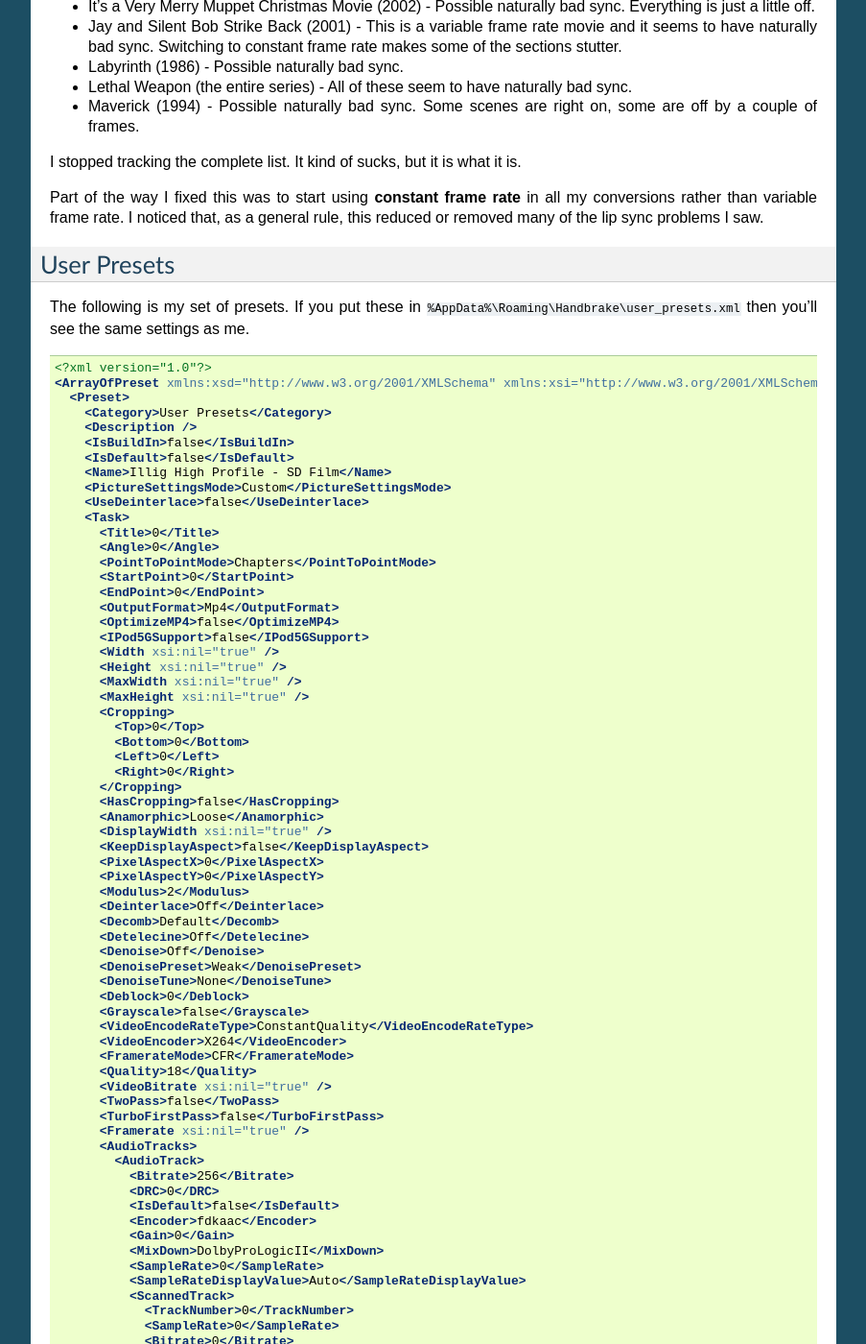
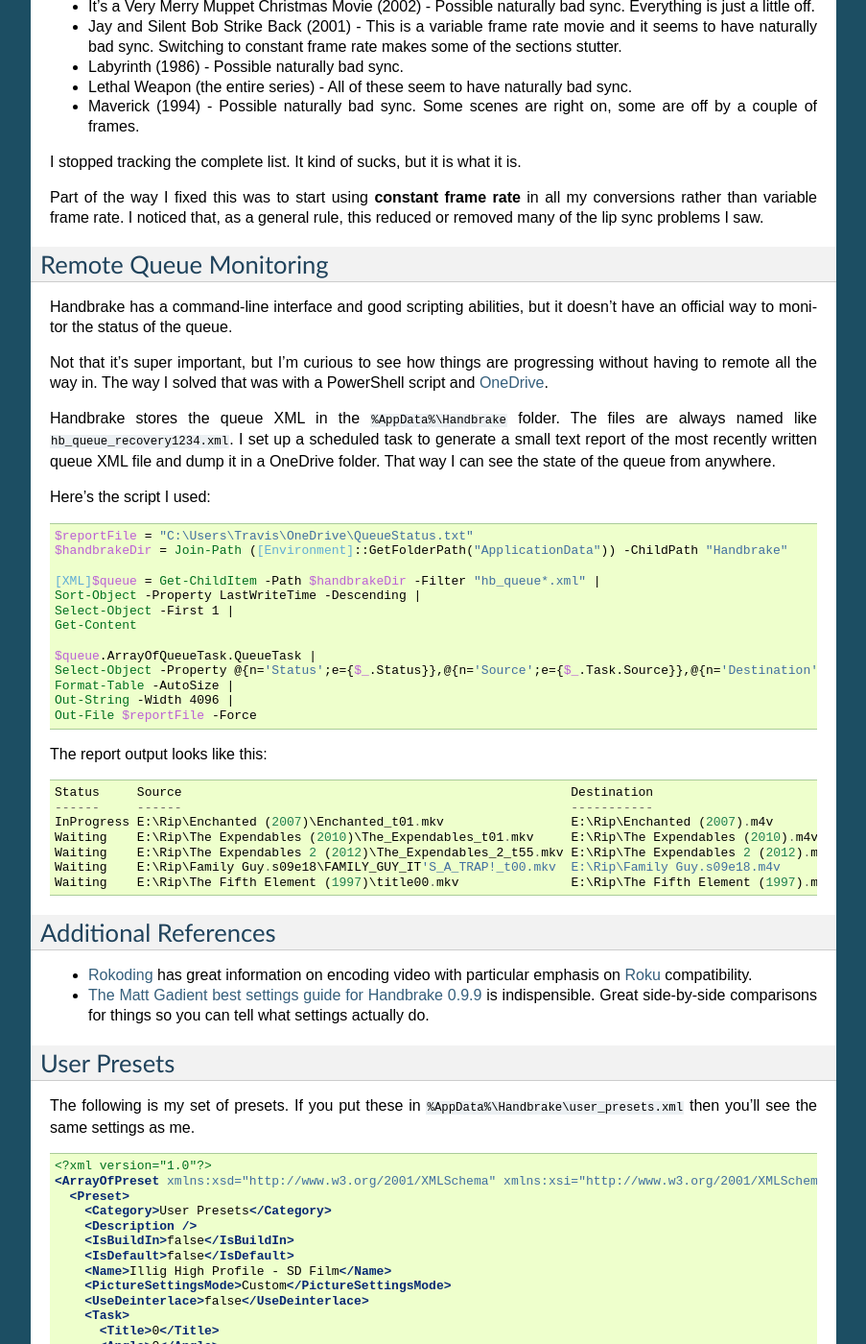
Before and after one commit to tillig/mediacenter, a Sphinx documentation site: the page built from docs/software/convert/handbrake.rst, in a window 1280 px wide and 1400 px high, scrolled down 3030 px. Shown: the whole window at 96% size, without its empty margins (198-1101 px from the left). Built offline with Sphinx 7.4.7, drawn with Linux system fonts in a browser that asks for light colours; some of the changed text lies outside the part shown.

Commit message:
Added remote queue monitor script.

```diff
--- a/docs/software/convert/handbrake.rst
+++ b/docs/software/convert/handbrake.rst
@@ -146,10 +146,52 @@ I stopped tracking the complete list. It kind of sucks, but it is what it is.
 
 Part of the way I fixed this was to start using **constant frame rate** in all my conversions rather than variable frame rate. I noticed that, as a general rule, this reduced or removed many of the lip sync problems I saw.
 
+Remote Queue Monitoring
+=======================
+Handbrake has a command-line interface and good scripting abilities, but it doesn't have an official way to monitor the status of the queue.
+
+Not that it's super important, but I'm curious to see how things are progressing without having to remote all the way in. The way I solved that was with a PowerShell script and `OneDrive <onedrive.live.com>`_.
+
+Handbrake stores the queue XML in the ``%AppData%\Handbrake`` folder. The files are always named like ``hb_queue_recovery1234.xml``. I set up a scheduled task to generate a small text report of the most recently written queue XML file and dump it in a OneDrive folder. That way I can see the state of the queue from anywhere.
+
+Here's the script I used:
+
+.. sourcecode:: powershell
+
+    $reportFile = "C:\Users\Travis\OneDrive\QueueStatus.txt"
+    $handbrakeDir = Join-Path ([Environment]::GetFolderPath("ApplicationData")) -ChildPath "Handbrake"
+
+    [XML]$queue = Get-ChildItem -Path $handbrakeDir -Filter "hb_queue*.xml" |
+    Sort-Object -Property LastWriteTime -Descending |
+    Select-Object -First 1 |
+    Get-Content
+
+    $queue.ArrayOfQueueTask.QueueTask |
+    Select-Object -Property @{n='Status';e={$_.Status}},@{n='Source';e={$_.Task.Source}},@{n='Destination';e={$_.Task.Destination}} |
+    Format-Table -AutoSize |
+    Out-String -Width 4096 |
+    Out-File $reportFile -Force
+
+The report output looks like this::
+
+    Status     Source                                                    Destination
+    ------     ------                                                    -----------
+    InProgress E:\Rip\Enchanted (2007)\Enchanted_t01.mkv                 E:\Rip\Enchanted (2007).m4v
+    Waiting    E:\Rip\The Expendables (2010)\The_Expendables_t01.mkv     E:\Rip\The Expendables (2010).m4v
+    Waiting    E:\Rip\The Expendables 2 (2012)\The_Expendables_2_t55.mkv E:\Rip\The Expendables 2 (2012).m4v
+    Waiting    E:\Rip\Family Guy.s09e18\FAMILY_GUY_IT'S_A_TRAP!_t00.mkv  E:\Rip\Family Guy.s09e18.m4v
+    Waiting    E:\Rip\The Fifth Element (1997)\title00.mkv               E:\Rip\The Fifth Element (1997).m4v
+
+Additional References
+=====================
+
+- `Rokoding <http://www.rokoding.com/>`_ has great information on encoding video with particular emphasis on :doc:`Roku <../../hardware/frontend/roku>` compatibility.
+- `The Matt Gadient best settings guide for Handbrake 0.9.9 <https://mattgadient.com/2013/06/12/a-best-settings-guide-for-handbrake-0-9-9/>`_ is indispensible. Great side-by-side comparisons for things so you can tell what settings actually do.
+
 User Presets
 ============
 
-The following is my set of presets. If you put these in ``%AppData%\Roaming\Handbrake\user_presets.xml`` then you'll see the same settings as me.
+The following is my set of presets. If you put these in ``%AppData%\Handbrake\user_presets.xml`` then you'll see the same settings as me.
 
 .. sourcecode:: xml
 
```
Also changed, not shown: other parts of docs/software/convert/handbrake.rst (+0 -6 lines).
